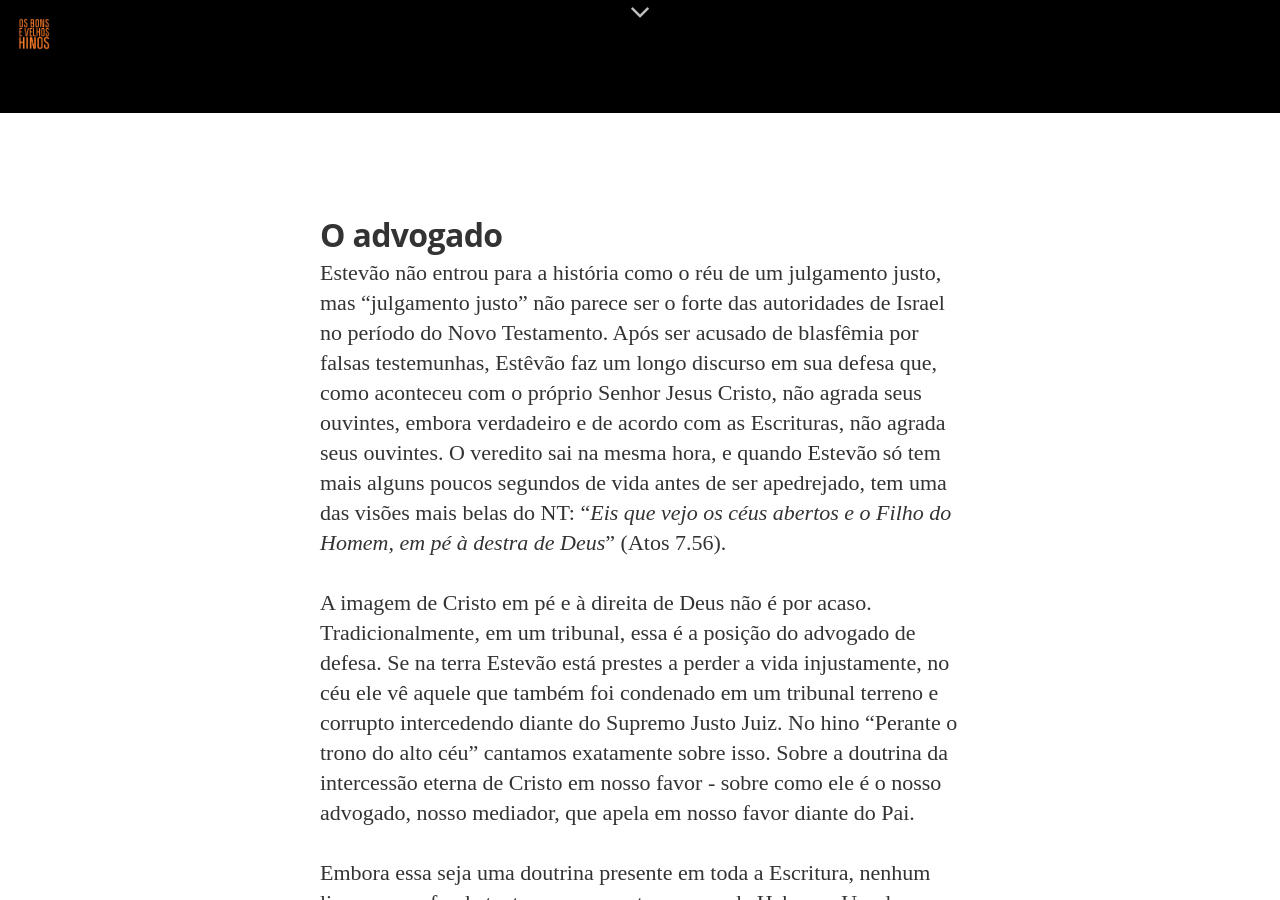
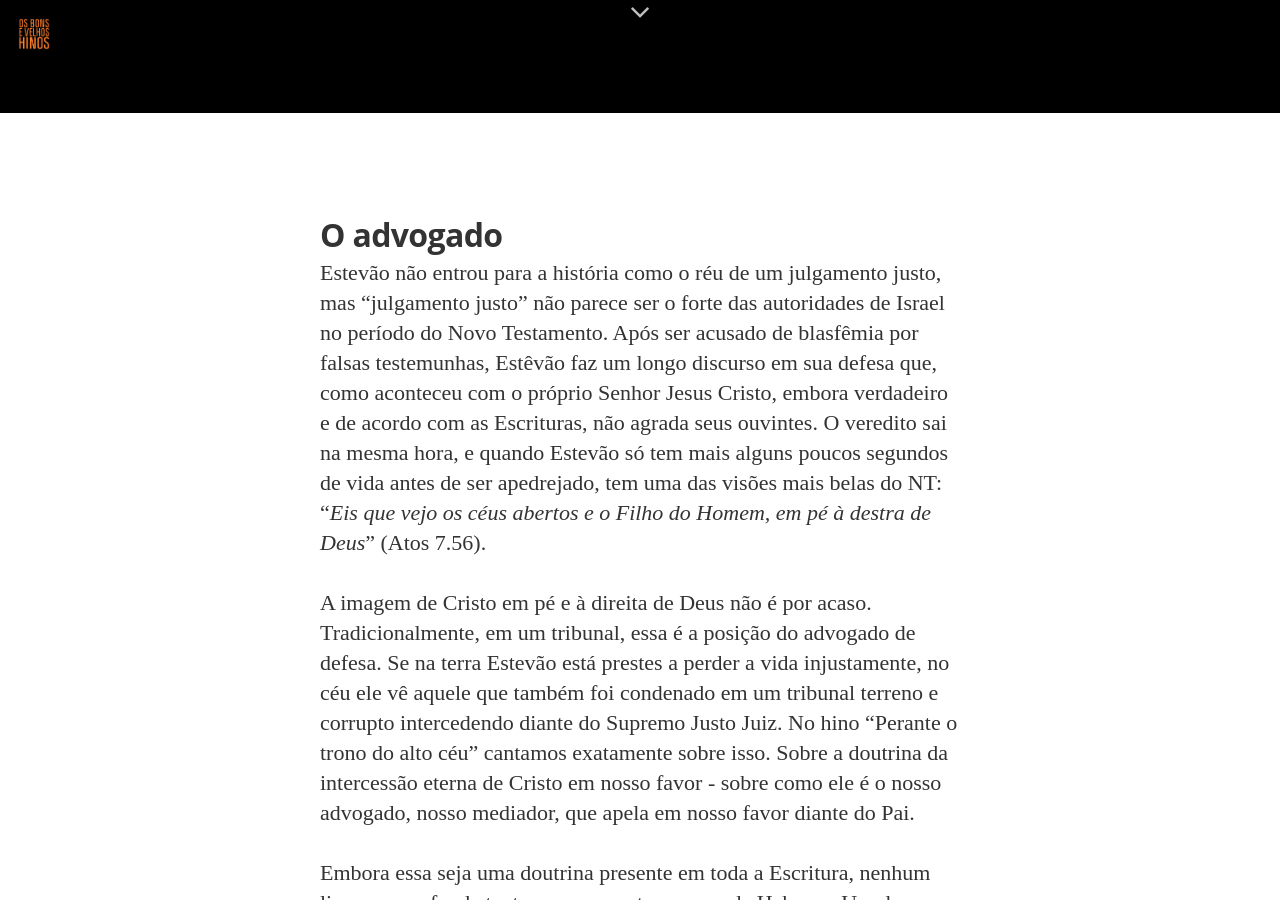
Before and after one commit to filipe-schulz/filipe-schulz.github.io, a Jekyll site: the page built from _posts/2015-03-21-o-advogado.md, in a window 1280 px wide and 900 px high, scrolled down 787 px. Built offline with Jekyll 4.4.1, drawn with Linux system fonts in a browser that asks for light colours; nearby versions of some CDN libraries; some web fonts are replaced.

```diff
--- a/_posts/2015-03-21-o-advogado.md
+++ b/_posts/2015-03-21-o-advogado.md
@@ -37,7 +37,7 @@
 
 # O advogado
 
-Estevão não entrou para a história como o réu de um julgamento justo, mas "julgamento justo" não parece ser o forte das autoridades de Israel no período do Novo Testamento. Após ser acusado de blasfêmia por falsas testemunhas, Estêvão faz um longo discurso em sua defesa que, como aconteceu com o próprio Senhor Jesus Cristo, não agrada seus ouvintes, embora verdadeiro e de acordo com as Escrituras, não agrada seus ouvintes. O veredito sai na mesma hora, e quando Estevão só tem mais alguns poucos segundos de vida antes de ser apedrejado, tem uma das visões mais belas do NT: "*Eis que vejo os céus abertos e o Filho do Homem, em pé à destra de Deus*" (Atos 7.56).
+Estevão não entrou para a história como o réu de um julgamento justo, mas "julgamento justo" não parece ser o forte das autoridades de Israel no período do Novo Testamento. Após ser acusado de blasfêmia por falsas testemunhas, Estêvão faz um longo discurso em sua defesa que, como aconteceu com o próprio Senhor Jesus Cristo, embora verdadeiro e de acordo com as Escrituras, não agrada seus ouvintes. O veredito sai na mesma hora, e quando Estevão só tem mais alguns poucos segundos de vida antes de ser apedrejado, tem uma das visões mais belas do NT: "*Eis que vejo os céus abertos e o Filho do Homem, em pé à destra de Deus*" (Atos 7.56).
 
 A imagem de Cristo em pé e à direita de Deus não é por acaso. Tradicionalmente, em um tribunal, essa é a posição do advogado de defesa. Se na terra Estevão está prestes a perder a vida injustamente, no céu ele vê aquele que também foi condenado em um tribunal terreno e corrupto intercedendo diante do Supremo Justo Juiz. No hino "Perante o trono do alto céu" cantamos exatamente sobre isso. Sobre a doutrina da intercessão eterna de Cristo em nosso favor - sobre como ele é o nosso advogado, nosso mediador, que apela em nosso favor diante do Pai.
 
```
